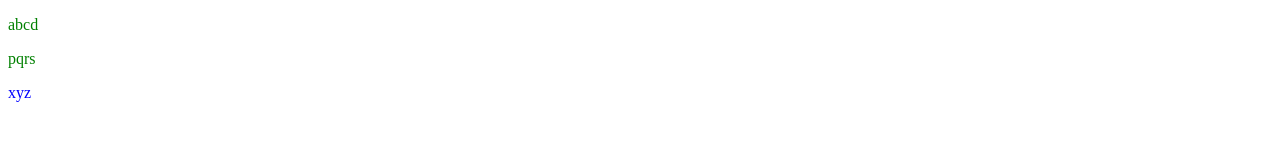
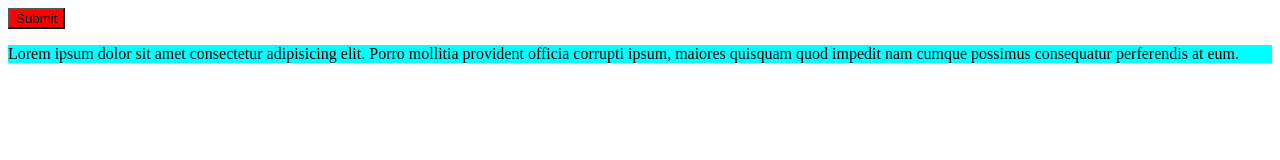
Before and after one commit to swarupcs/Love-Babbar-Web-Dev, a plain HTML site: page 2. CSS Basics/1. CSS Basics-1/index.html in a window 1280 px wide. Drawn offline with Linux system fonts and the light colour scheme.

Commit message:
ID Selector

```diff
--- a/2. CSS Basics/1. CSS Basics-1/index.html
+++ b/2. CSS Basics/1. CSS Basics-1/index.html
@@ -13,7 +13,7 @@
             font-size: larger;
         }
         */
-
+        /*
         .green {
             color: green;
         }
@@ -21,15 +21,25 @@
         .blue {
             color: blue;
         }
+        */
 
+        #first-button {
+            background-color: red;
+        }
+        #intro-para {
+            background-color: aqua;
+        }
 
 
     </style>
 </head>
 <body>
     <!-- <p>This is my First paragraph</p> -->
-    <p class="green">abcd</p>
+    <!-- <p class="green">abcd</p>
     <p class="green">pqrs</p>
-    <p class="blue">xyz</p>
+    <p class="blue">xyz</p> -->
+
+    <button id="first-button">Submit</button>
+    <p id="intro-para">Lorem ipsum dolor sit amet consectetur adipisicing elit. Porro mollitia provident officia corrupti ipsum, maiores quisquam quod impedit nam cumque possimus consequatur perferendis at eum.</p>
 </body>
 </html>
```
